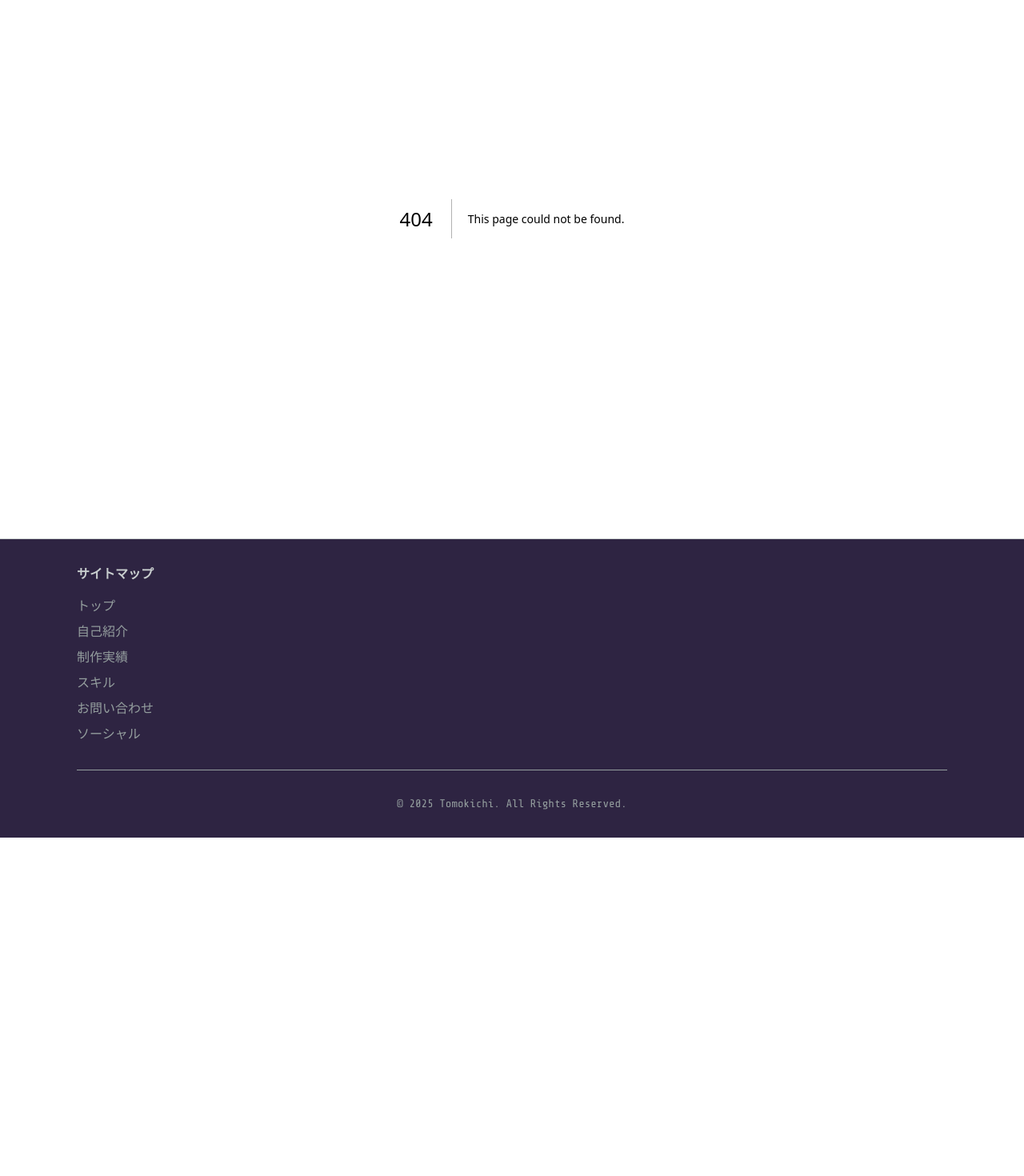
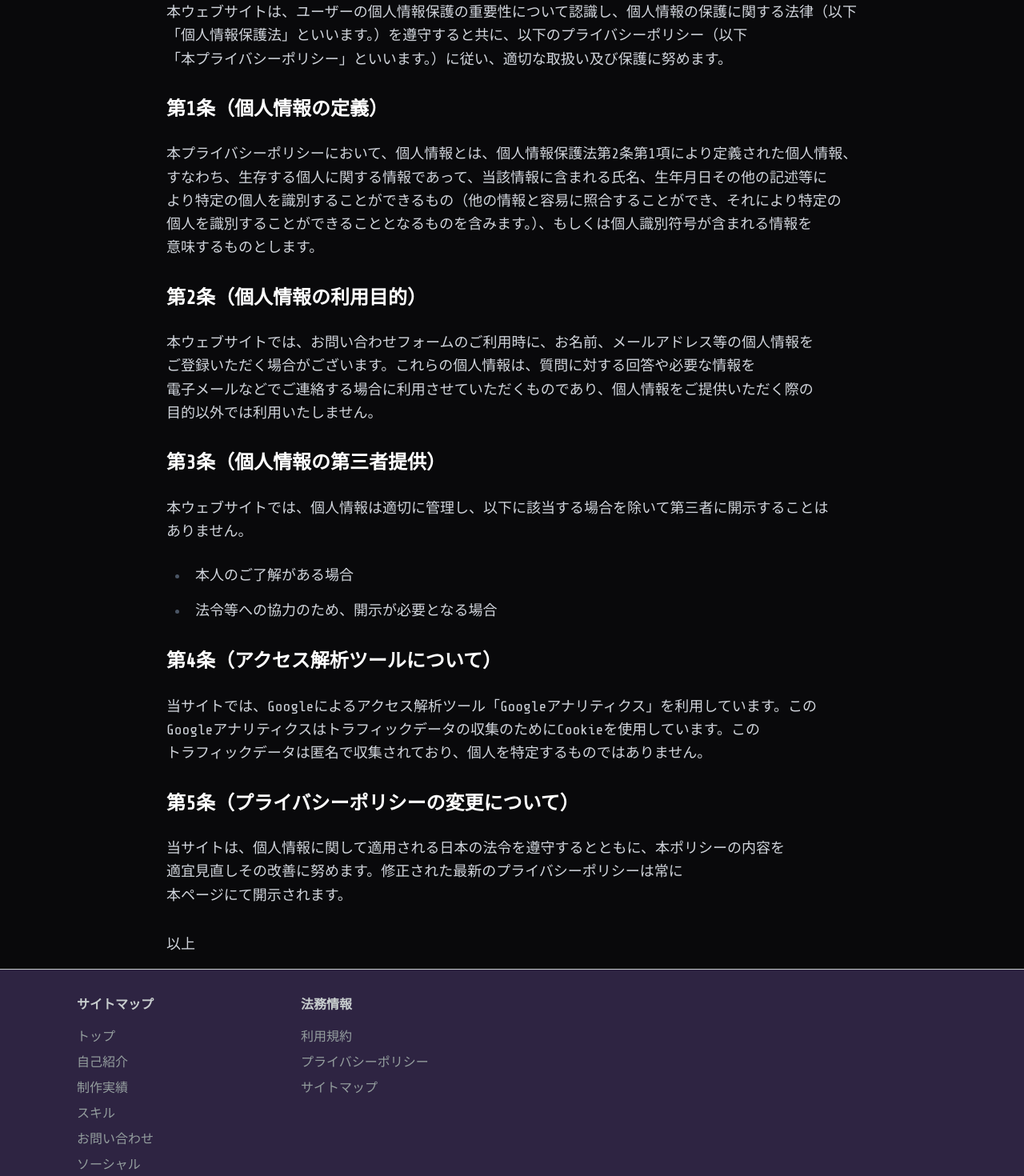
Before and after one commit to tomoki013/introduce, a Next.js app: page /privacy in a window 1280 px wide. Before the commit this address had no page. Shown: the part 200-1670 px from the top of the page at 80% size. Before the commit the page ends 1247 px from the top, so only its background shows below. Built offline with nearby package versions, Linux system fonts and the light colour scheme.

Commit message:
feat: Add terms, privacy, and sitemap pages
Adds three new pages to the website: Terms of Service, Privacy Policy, and a user-facing Sitemap.

Also adds links to these new pages in the website footer.

```diff
--- /dev/null
+++ b/src/app/(pages)/privacy/page.tsx
@@ -0,0 +1,53 @@
+import { Metadata } from "next";
+
+export const metadata: Metadata = {
+  title: "プライバシーポリシー - Tomokichiのポートフォリオ",
+  description: "Tomokichiのポートフォリオサイトのプライバシーポリシーページです。",
+};
+
+export default function PrivacyPage() {
+  return (
+    <div className="mx-auto max-w-4xl p-4">
+      <section className="mb-12 text-center">
+        <h1 className="mt-6 text-4xl font-bold text-foreground">プライバシーポリシー</h1>
+      </section>
+
+      <section className="prose prose-lg max-w-none dark:prose-invert prose-p:leading-relaxed">
+        <p>
+          本ウェブサイトは、ユーザーの個人情報保護の重要性について認識し、個人情報の保護に関する法律（以下「個人情報保護法」といいます。）を遵守すると共に、以下のプライバシーポリシー（以下「本プライバシーポリシー」といいます。）に従い、適切な取扱い及び保護に努めます。
+        </p>
+
+        <h2 className="text-2xl font-bold mt-8">第1条（個人情報の定義）</h2>
+        <p>
+          本プライバシーポリシーにおいて、個人情報とは、個人情報保護法第2条第1項により定義された個人情報、すなわち、生存する個人に関する情報であって、当該情報に含まれる氏名、生年月日その他の記述等により特定の個人を識別することができるもの（他の情報と容易に照合することができ、それにより特定の個人を識別することができることとなるものを含みます。）、もしくは個人識別符号が含まれる情報を意味するものとします。
+        </p>
+
+        <h2 className="text-2xl font-bold mt-8">第2条（個人情報の利用目的）</h2>
+        <p>
+          本ウェブサイトでは、お問い合わせフォームのご利用時に、お名前、メールアドレス等の個人情報をご登録いただく場合がございます。これらの個人情報は、質問に対する回答や必要な情報を電子メールなどでご連絡する場合に利用させていただくものであり、個人情報をご提供いただく際の目的以外では利用いたしません。
+        </p>
+
+        <h2 className="text-2xl font-bold mt-8">第3条（個人情報の第三者提供）</h2>
+        <p>
+          本ウェブサイトでは、個人情報は適切に管理し、以下に該当する場合を除いて第三者に開示することはありません。
+        </p>
+        <ul>
+          <li>本人のご了解がある場合</li>
+          <li>法令等への協力のため、開示が必要となる場合</li>
+        </ul>
+
+        <h2 className="text-2xl font-bold mt-8">第4条（アクセス解析ツールについて）</h2>
+        <p>
+        当サイトでは、Googleによるアクセス解析ツール「Googleアナリティクス」を利用しています。このGoogleアナリティクスはトラフィックデータの収集のためにCookieを使用しています。このトラフィックデータは匿名で収集されており、個人を特定するものではありません。
+        </p>
+
+        <h2 className="text-2xl font-bold mt-8">第5条（プライバシーポリシーの変更について）</h2>
+        <p>
+        当サイトは、個人情報に関して適用される日本の法令を遵守するとともに、本ポリシーの内容を適宜見直しその改善に努めます。修正された最新のプライバシーポリシーは常に本ページにて開示されます。
+        </p>
+
+        <p className="mt-8">以上</p>
+      </section>
+    </div>
+  );
+}
--- /dev/null
+++ b/src/app/(pages)/sitemap/page.tsx
@@ -0,0 +1,44 @@
+import { Metadata } from "next";
+import Link from "next/link";
+
+export const metadata: Metadata = {
+  title: "サイトマップ - Tomokichiのポートフォリオ",
+  description: "Tomokichiのポートフォリオサイトのサイトマップページです。",
+};
+
+const pages = [
+  { href: "/", title: "トップ" },
+  { href: "/about", title: "自己紹介" },
+  { href: "/projects", title: "制作実績" },
+  { href: "/skills", title: "スキル" },
+  { href: "/contact", title: "お問い合わせ" },
+  { href: "/social", title: "ソーシャル" },
+  { href: "/terms", title: "利用規約" },
+  { href: "/privacy", title: "プライバシーポリシー" },
+  { href: "/sitemap", title: "サイトマップ" },
+];
+
+export default function SitemapPage() {
+  return (
+    <div className="mx-auto max-w-4xl p-4">
+      <section className="mb-12 text-center">
+        <h1 className="mt-6 text-4xl font-bold text-foreground">サイトマップ</h1>
+      </section>
+
+      <section className="prose prose-lg max-w-none dark:prose-invert">
+        <ul>
+          {pages.map((page) => (
+            <li key={page.href} className="mb-4">
+              <Link
+                href={page.href}
+                className="text-primary transition-colors hover:underline"
+              >
+                {page.title}
+              </Link>
+            </li>
+          ))}
+        </ul>
+      </section>
+    </div>
+  );
+}
--- /dev/null
+++ b/src/app/(pages)/terms/page.tsx
@@ -0,0 +1,47 @@
+import { Metadata } from "next";
+
+export const metadata: Metadata = {
+  title: "利用規約 - Tomokichiのポートフォリオ",
+  description: "Tomokichiのポートフォリオサイトの利用規約ページです。",
+};
+
+export default function TermsPage() {
+  return (
+    <div className="mx-auto max-w-4xl p-4">
+      <section className="mb-12 text-center">
+        <h1 className="mt-6 text-4xl font-bold text-foreground">利用規約</h1>
+      </section>
+
+      <section className="prose prose-lg max-w-none dark:prose-invert prose-p:leading-relaxed">
+        <h2 className="text-2xl font-bold">第1条（適用）</h2>
+        <p>
+          本規約は、本ウェブサイトの利用に関する一切の関係に適用されるものとします。
+        </p>
+
+        <h2 className="text-2xl font-bold mt-8">第2条（禁止事項）</h2>
+        <p>
+          ユーザーは、本ウェブサイトの利用にあたり、以下の行為をしてはなりません。
+        </p>
+        <ul>
+          <li>法令または公序良俗に違反する行為</li>
+          <li>犯罪行為に関連する行為</li>
+          <li>本ウェブサイトのサーバーまたはネットワークの機能を破壊したり、妨害したりする行為</li>
+          <li>他のユーザーに関する個人情報等を収集または蓄積する行為</li>
+          <li>その他、本ウェブサイトが不適切と判断する行為</li>
+        </ul>
+
+        <h2 className="text-2xl font-bold mt-8">第3条（免責事項）</h2>
+        <p>
+        本ウェブサイトのコンテンツ・情報について、可能な限り正確な情報を掲載するよう努めておりますが、正確性や安全性を保証するものではありません。当サイトに掲載された内容によって生じた損害等の一切の責任を負いかねますのでご了承ください。
+        </p>
+
+        <h2 className="text-2xl font-bold mt-8">第4条（本規約の変更）</h2>
+        <p>
+          本ウェブサイトは、必要と判断した場合には、ユーザーに通知することなくいつでも本規約を変更することができるものとします。
+        </p>
+
+        <p className="mt-8">以上</p>
+      </section>
+    </div>
+  );
+}
--- a/src/components/layouts/Footer.tsx
+++ b/src/components/layouts/Footer.tsx
@@ -61,6 +61,36 @@ export default function Footer() {
               </li>
             </ul>
           </div>
+          {/* 法務情報 */}
+          <div>
+            <h4 className="font-bold">法務情報</h4>
+            <ul className="mt-4 space-y-2">
+              <li>
+                <Link
+                  href="/terms"
+                  className="text-muted-foreground transition-colors hover:text-primary"
+                >
+                  利用規約
+                </Link>
+              </li>
+              <li>
+                <Link
+                  href="/privacy"
+                  className="text-muted-foreground transition-colors hover:text-primary"
+                >
+                  プライバシーポリシー
+                </Link>
+              </li>
+              <li>
+                <Link
+                  href="/sitemap"
+                  className="text-muted-foreground transition-colors hover:text-primary"
+                >
+                  サイトマップ
+                </Link>
+              </li>
+            </ul>
+          </div>
         </div>
 
         {/* コピーライト */}
```
